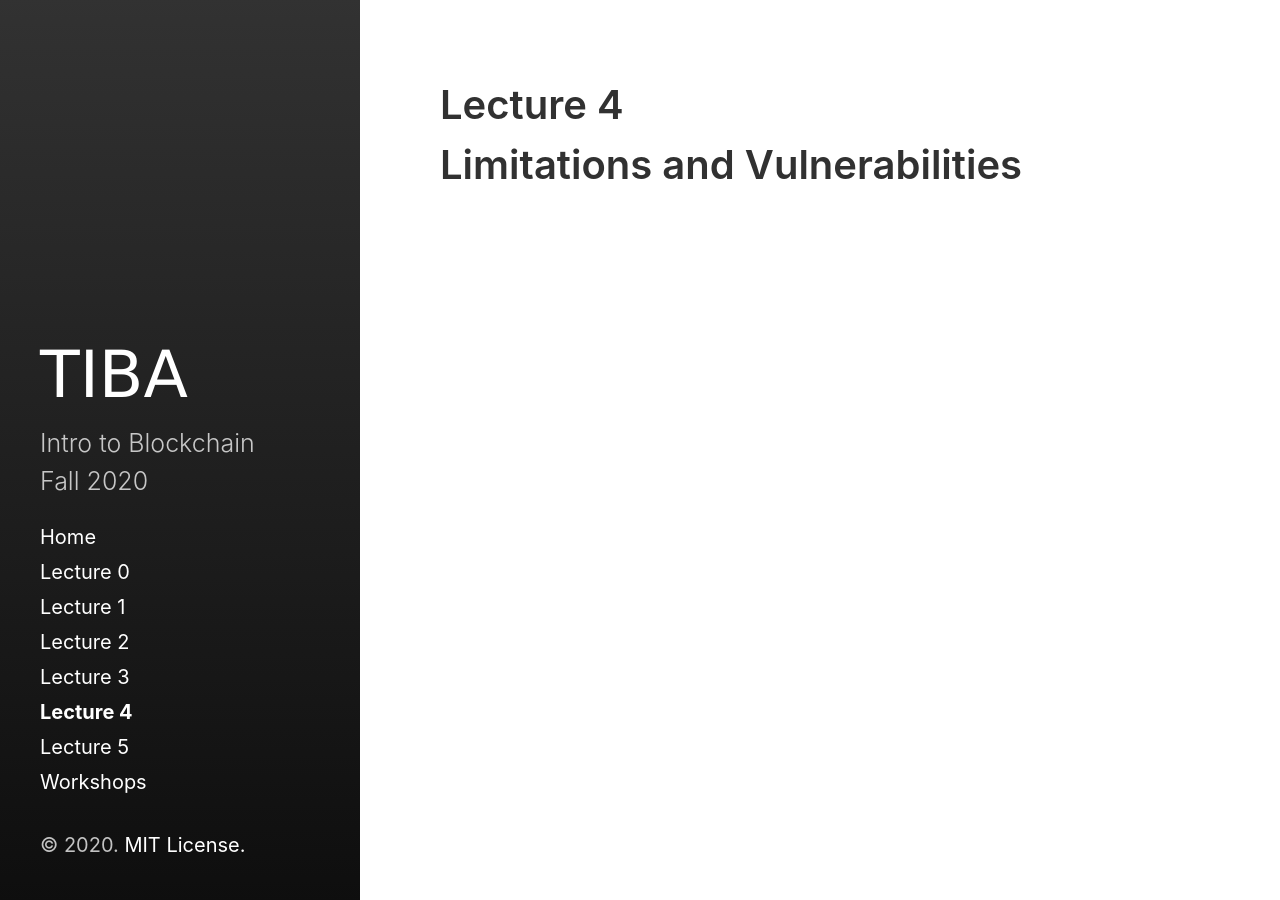
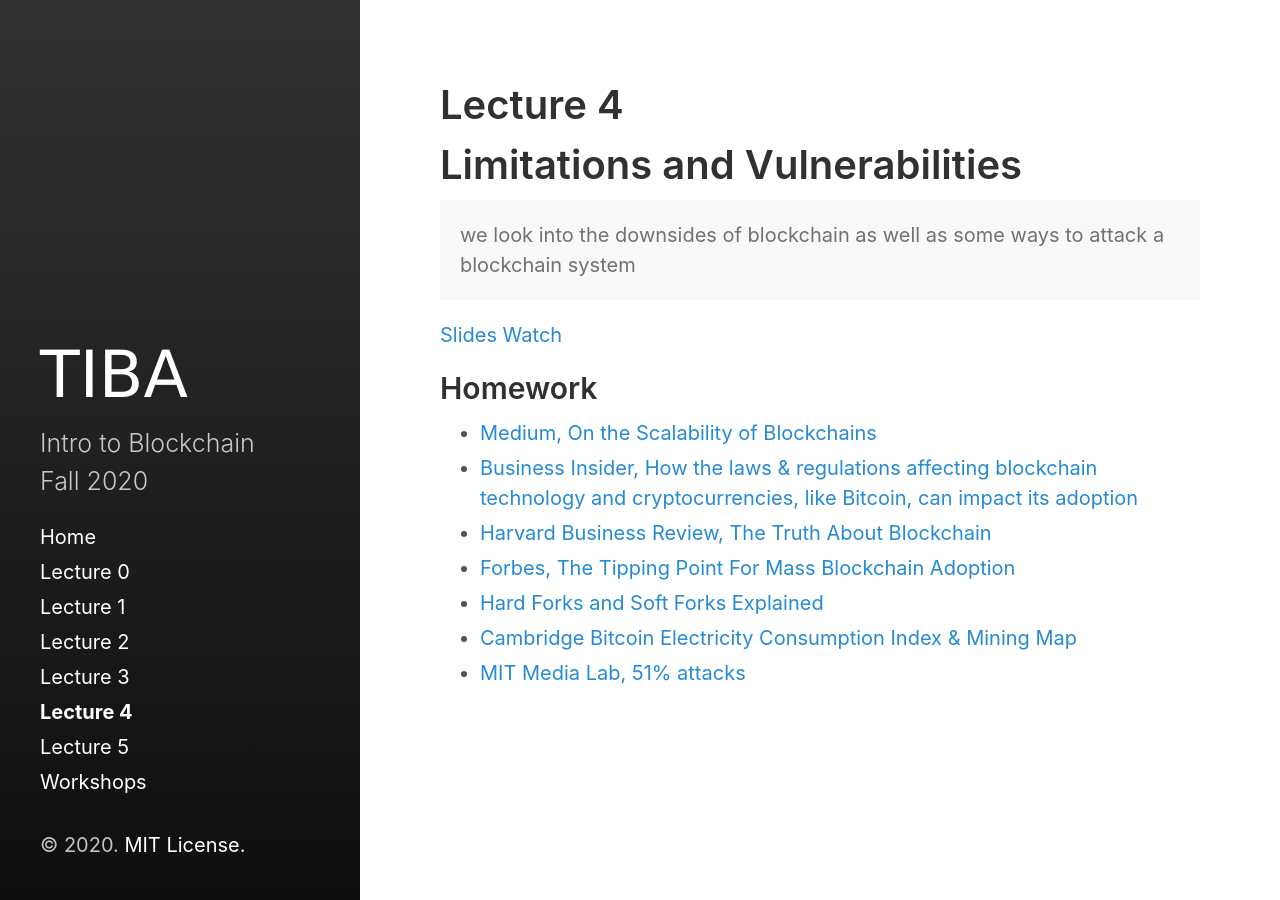
Before and after one commit to SamT6/ItBf20, a Jekyll site: the page built from lecture4.md, in a window 1280 px wide. Built offline with Jekyll 4.4.1, drawn with Linux system fonts in a browser that asks for light colours.

Commit message:
lecture 4

```diff
--- a/lecture4.md
+++ b/lecture4.md
@@ -4,3 +4,34 @@ title: Lecture 4
 sidebar_link: true
 description: Limitations and Vulnerabilities
 ---
+
+<p class="message">
+    we look into the downsides of blockchain as well as some ways to attack a blockchain system
+</p>
+
+<a href="lectures/TIBA_ItB_f20_lec4.pdf">Slides</a>
+<a href="https://youtu.be/nIeZW1yCqOo">Watch</a>
+
+
+## Homework
+* <a href="https://thecontrol.co/on-the-scalability-of-blockchains-ec76ed769405">
+Medium, On the Scalability of Blockchains
+ </a>
+* <a href="https://www.businessinsider.com/blockchain-cryptocurrency-regulations-us-global">
+Business Insider, How the laws & regulations affecting blockchain technology and cryptocurrencies, like Bitcoin, can impact its adoption
+ </a>
+* <a href="https://hbr.org/2017/01/the-truth-about-blockchain">
+Harvard Business Review, The Truth About Blockchain
+ </a>
+* <a href="https://www.forbes.com/sites/lukefitzpatrick/2019/08/21/the-tipping-point-for-mass-blockchain-adoption/?sh=70ef193f5736">
+Forbes, The Tipping Point For Mass Blockchain Adoption
+ </a>
+* <a href="https://academy.binance.com/en/articles/hard-forks-and-soft-forks">
+Hard Forks and Soft Forks Explained
+ </a>
+* <a href="https://www.cbeci.org/">
+Cambridge Bitcoin Electricity Consumption Index & Mining Map
+ </a>
+* <a href="https://dci.mit.edu/51-attacks">
+MIT Media Lab, 51% attacks
+ </a>
```
Also changed, not shown: 1 other file.
